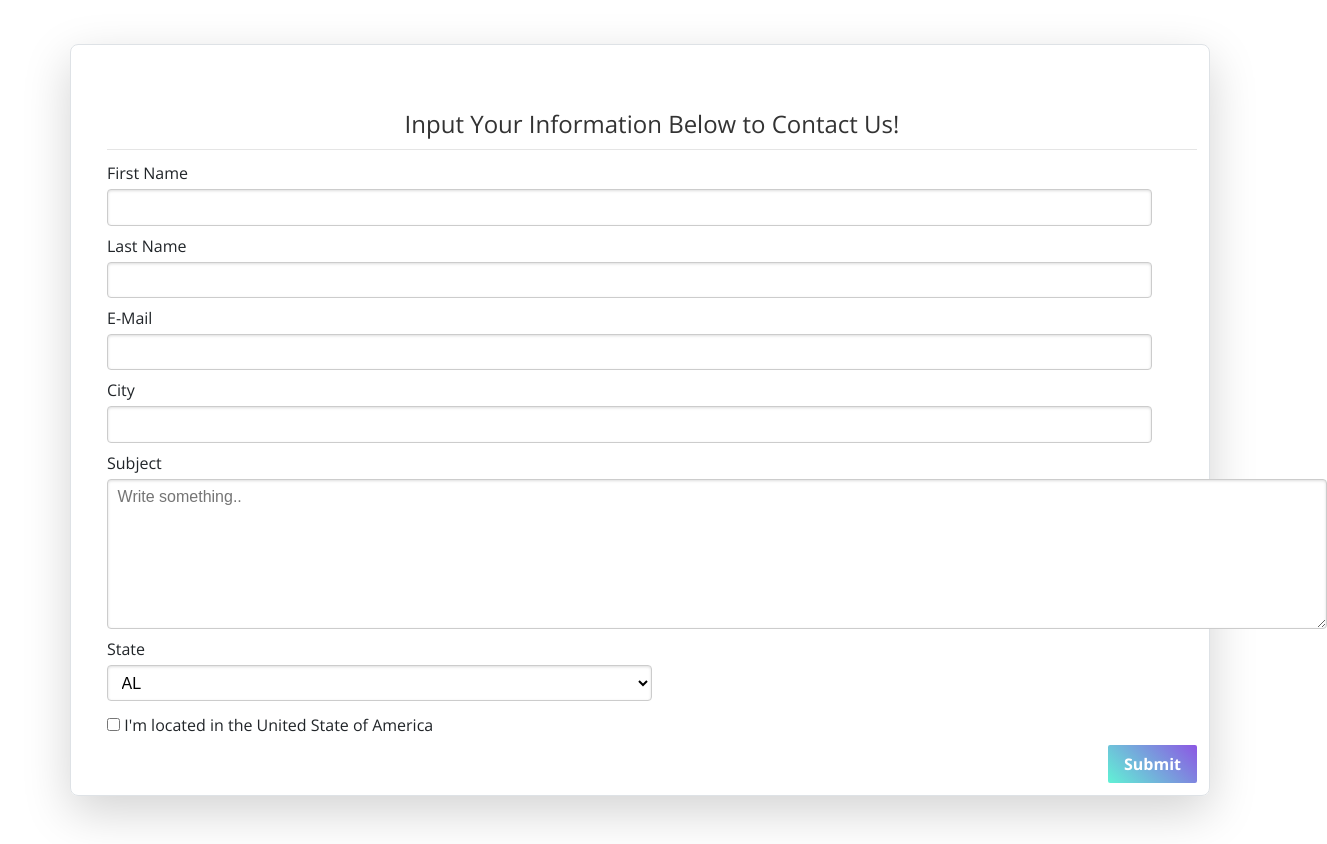
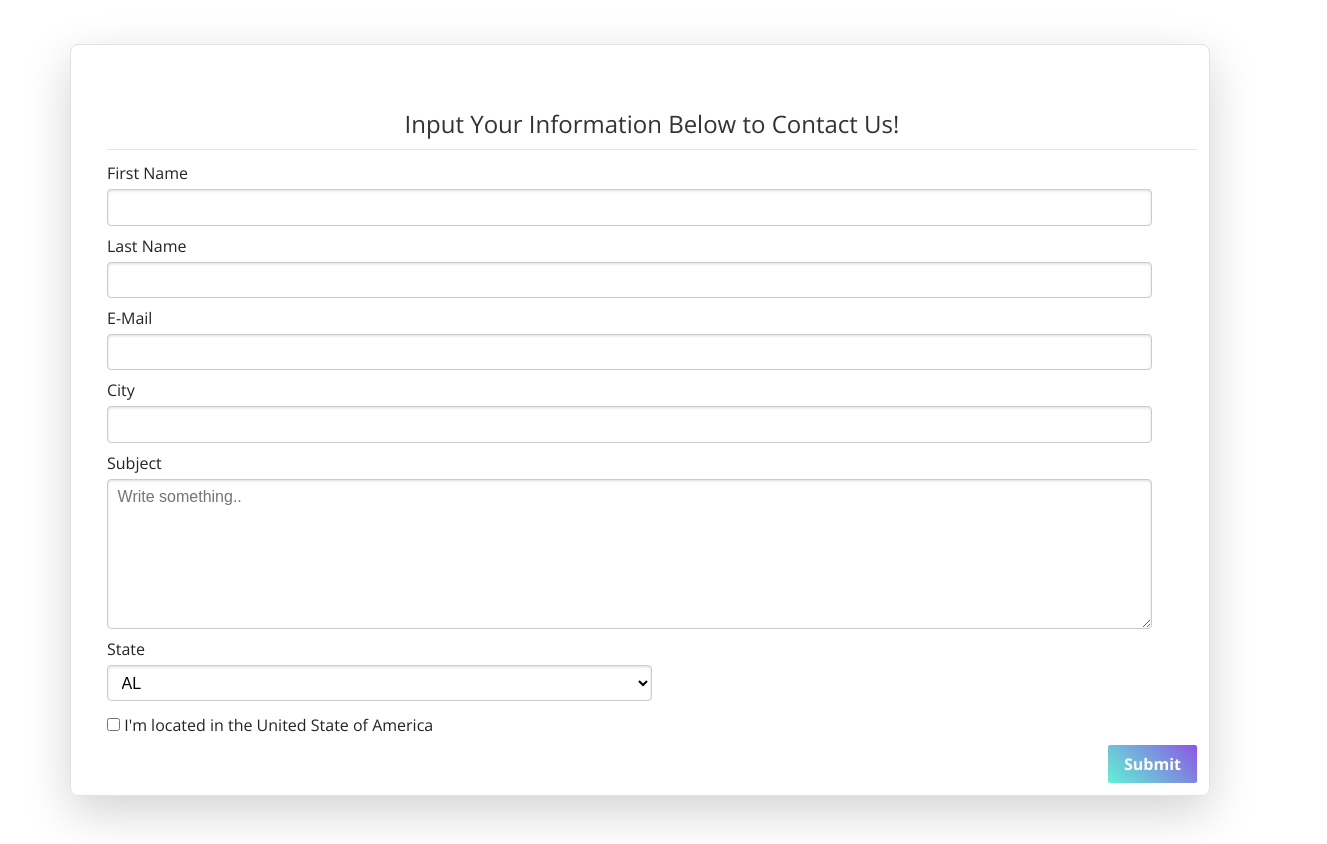
Before and after one commit to Julianjaguilar/Project-1, a plain HTML site: page contact.html in a window 1280 px wide. Shown: the part 67-911 px from the top of the page, 1327 px wide, since content can reach past the window. Drawn offline with nearby package versions, Linux system fonts and the light colour scheme.

Commit message:
contact us page edited

```diff
--- a/contact.html
+++ b/contact.html
@@ -79,7 +79,7 @@
                         <div class="pure-u-1 pure-u-md-1-3">
 
                         <label for="subject">Subject</label>
-                        <textarea id="subject" name="subject" placeholder="Write something.." style="height:150px; width: 1220px;"></textarea>
+                        <textarea id="subject" name="subject" placeholder="Write something.." class="pure-u-23-24" style="height:150px"></textarea>
                         </div>
 
                         <div class="pure-u-1 pure-u-md-1-3">
```
